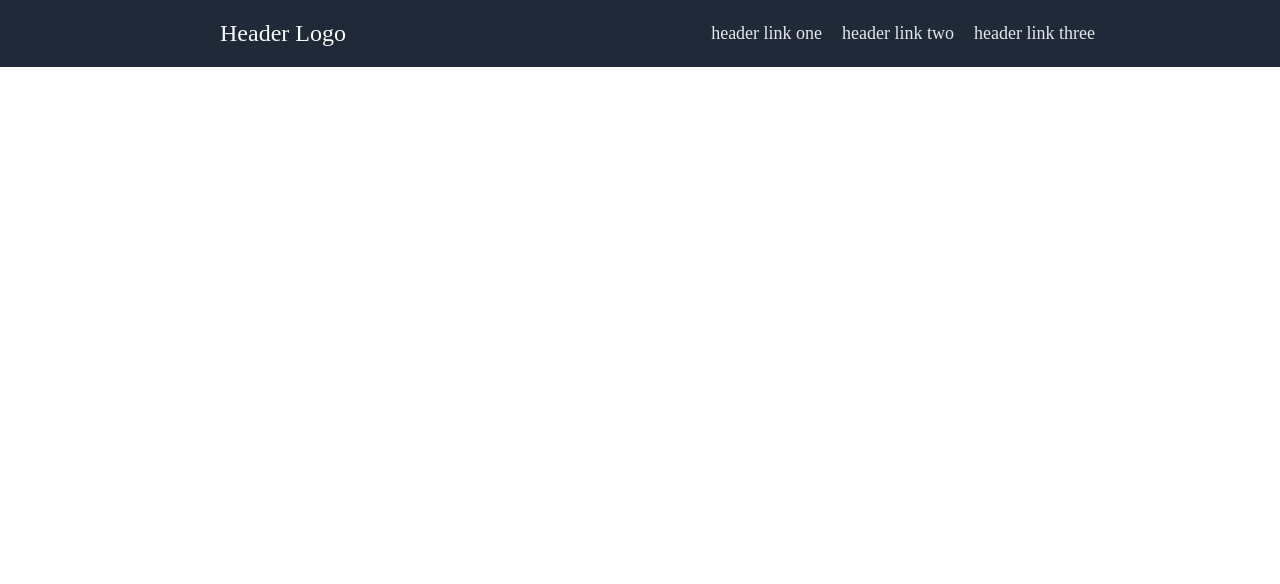
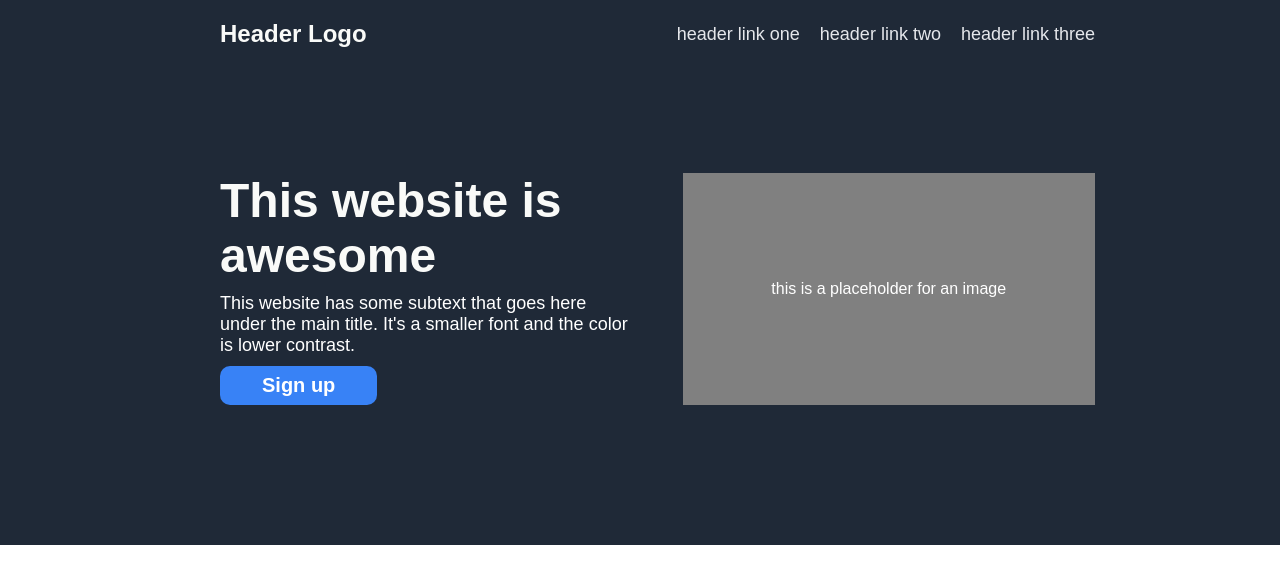
Before and after one commit to LonelyTower2021/landing-page, a plain HTML site: page index.html in a window 1280 px wide. Drawn offline with Linux system fonts and the light colour scheme.

Commit message:
Add Subheader Section

```diff
--- a/Styles/styles.css
+++ b/Styles/styles.css
@@ -1,19 +1,26 @@
 body {
     margin: 0;
     padding: 0;
+    font-family: sans-serif;
 }
 
 .header {
     display: flex;
+    flex-direction: column;
     background-color: #1F2937;
     color: white;
+    padding: 20px 185px 140px 220px;
+}
+
+.upper_header, .lower_header {
+    display: flex;
     justify-content: space-between;
     align-items: center;
-    padding: 20px 185px 20px 220px;
 }
 
 .header_logo {
-    font-size: 24px;;
+    font-size: 24px;
+    font-weight: bold;
     color: #F9FAF8;
 }
 
@@ -21,6 +28,52 @@ body {
     display: flex;
     font-size: 18px;
     color: #E5E7EB;
+}
+
+.lower_header {
+    margin-top: 125px;
+    align-items: stretch;
+    gap: 50px;
+}
+
+.hero_text {
+    display: flex;
+    flex: 1;
+    flex-direction: column;
+    align-items: flex-start;
+    justify-content: space-between;
+    gap: 10px;
+}
+
+.hero_text h1 {
+    font-size: 48px;
+    font-weight: extra-bold;
+    color: #F9FAF8;
+    margin: 0;
+}
+
+.hero_text p {
+    margin: 0;
+    font-size: 18px;
+}
+
+.placeholder_image {
+    display: flex;
+    flex: 1;
+    background-color: grey;
+    justify-content: center;
+    align-items: center;
+}
+
+.signup {
+    flex: 0 1 auto;
+    background-color: #3882F6;
+    color: white;
+    border: none;
+    border-radius: 10px;
+    padding: 8px 42px;
+    font-size: 20px;
+    font-weight: bold;
 }
 
 ul {
--- a/index.html
+++ b/index.html
@@ -9,6 +9,7 @@
 </head>
 <body>
     <div class="header">
+        <div class="upper_header">
             <div class="header_logo">Header Logo</div>
             <ul class="header_links">
                 <li>header link one</li>
@@ -16,5 +17,16 @@
                 <li>header link three</li>
             </ul>
         </div>
+        <div class="lower_header">
+            <div class="hero_text">
+                <h1>This website is awesome</h1>
+                <p>This website has some subtext that goes here under the main title.  It's a smaller font and the color is lower contrast.</p>
+                <button class="signup">Sign up</button>
+            </div>
+            <div class="placeholder_image">
+                this is a placeholder for an image
+            </div>
+        </div>
+    </div>
 </body>
 </html>
```
Lines whose indentation alone changed are shown as unchanged.
